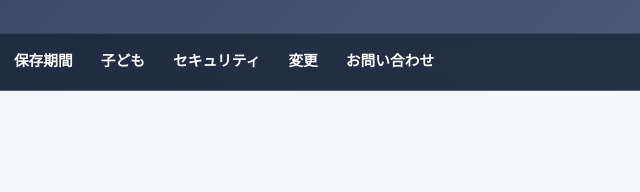
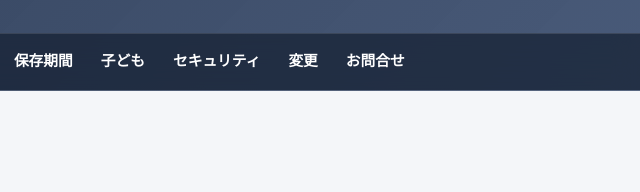
Before and after one commit to macchanmaccha/meditationjourney-privacy, a plain HTML site: page index.html in a window 1280 px wide. Shown: the part 341-533 px from the top of the page, 640-1280 px from the left. Drawn offline with Linux system fonts and the light colour scheme.

Commit message:
Fix typo in contact link text

```diff
--- a/index.html
+++ b/index.html
@@ -299,7 +299,7 @@
         <a href="#children">子ども</a>
         <a href="#security">セキュリティ</a>
         <a href="#changes">変更</a>
-        <a href="#contact">お問い合わせ</a>
+        <a href="#contact">お問合せ</a>
       </div>
     </nav>
   </header>
```
